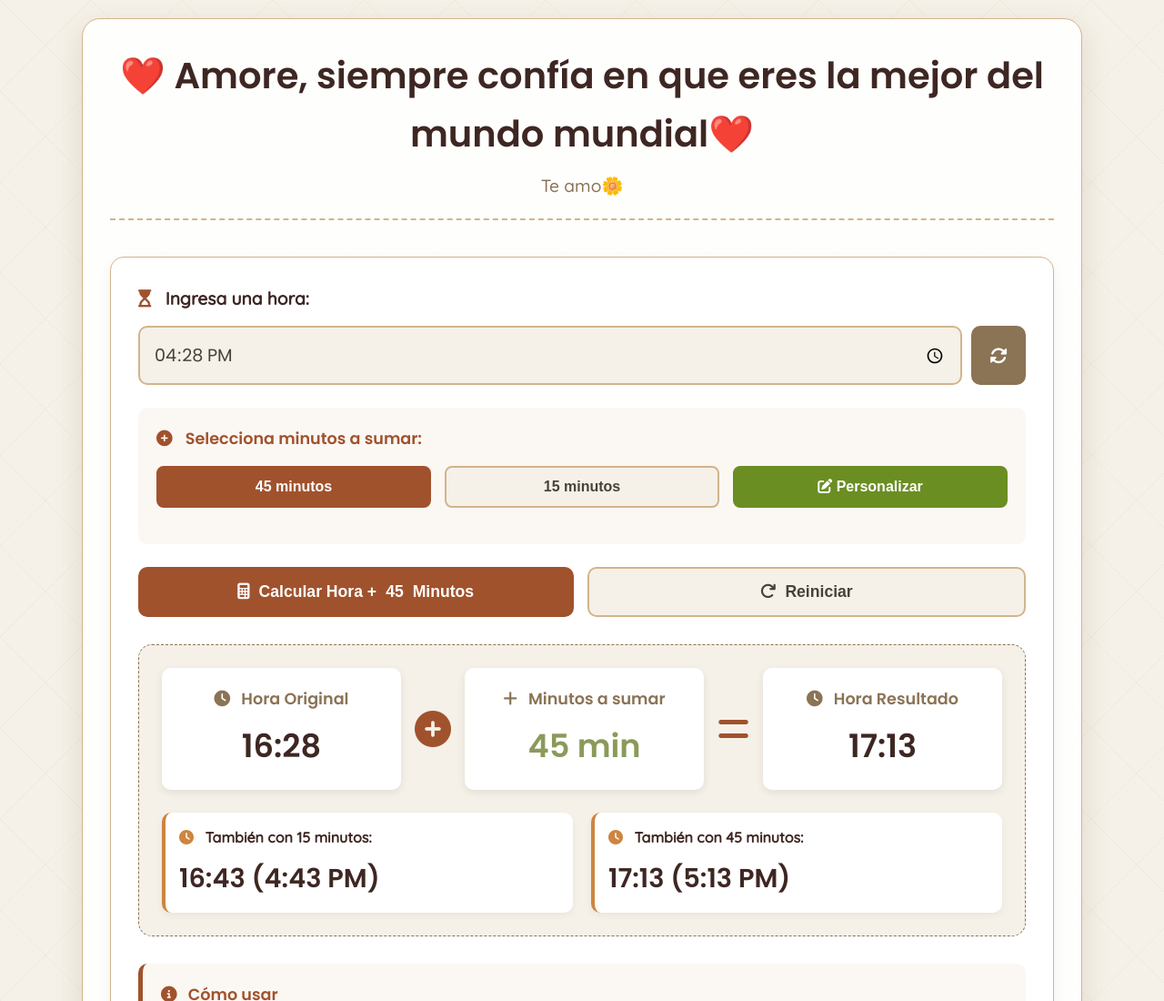
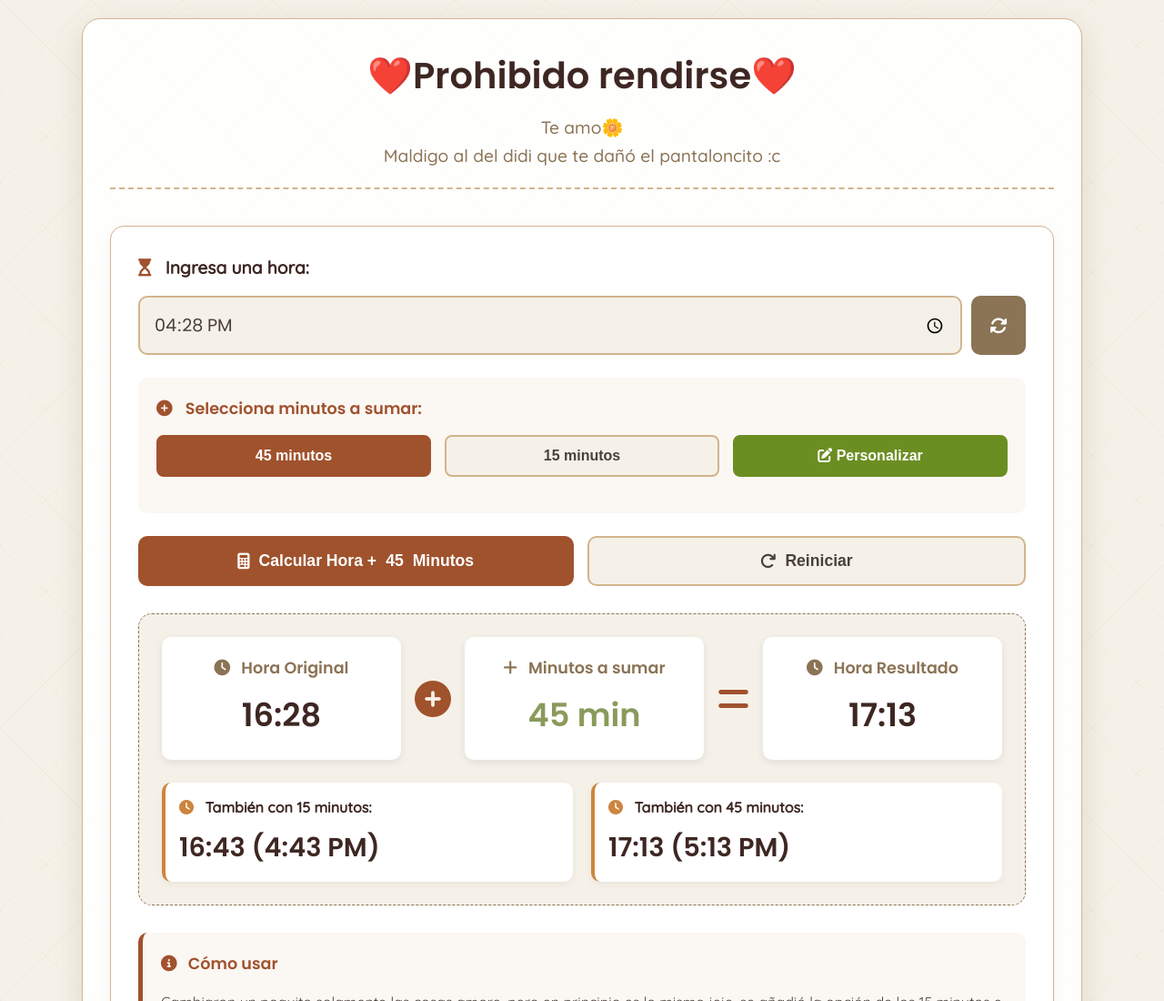
Before and after one commit to sebas30020/lyndaworld, a plain HTML site: page index.html in a window 1280 px wide. Shown: the top 1100 px of the page at 91% size. Drawn offline with Linux system fonts and the light colour scheme.

Commit message:
Change header and footer text in index.html
Updated header and footer content with new messages.

```diff
--- a/index.html
+++ b/index.html
@@ -11,8 +11,9 @@
 <body>
     <div class="container">
         <header>
-            <h1>❤️ Amore, siempre confía en que eres la mejor del mundo mundial❤️ </h1>
+            <h1>❤️Prohibido rendirse❤️ </h1>
             <p class="subtitle">Te amo🌼</p>
+            <p class="subtitle">Maldigo al del didi que te dañó el pantaloncito :c</p>
         </header>
 
         <main>
```
